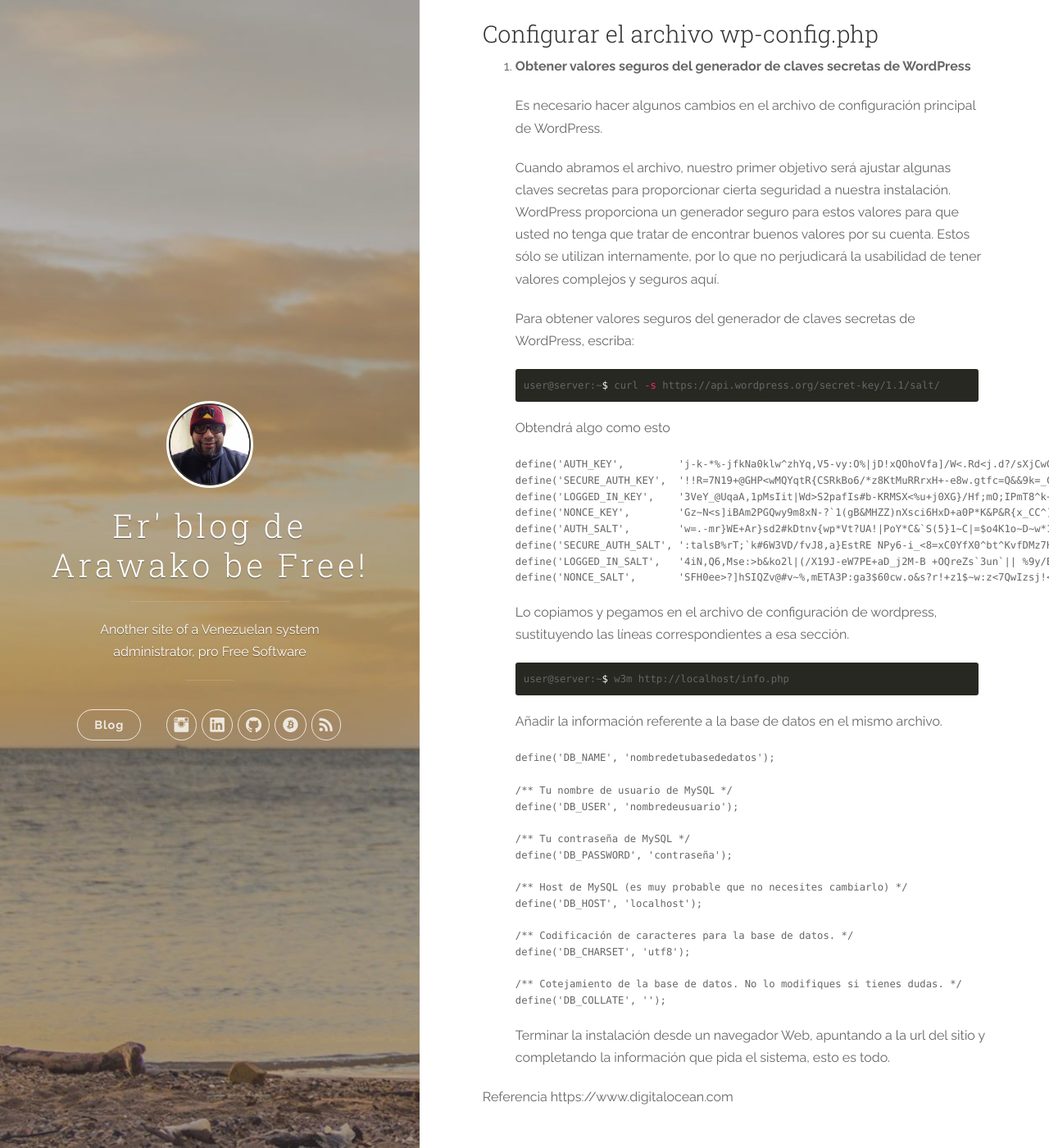
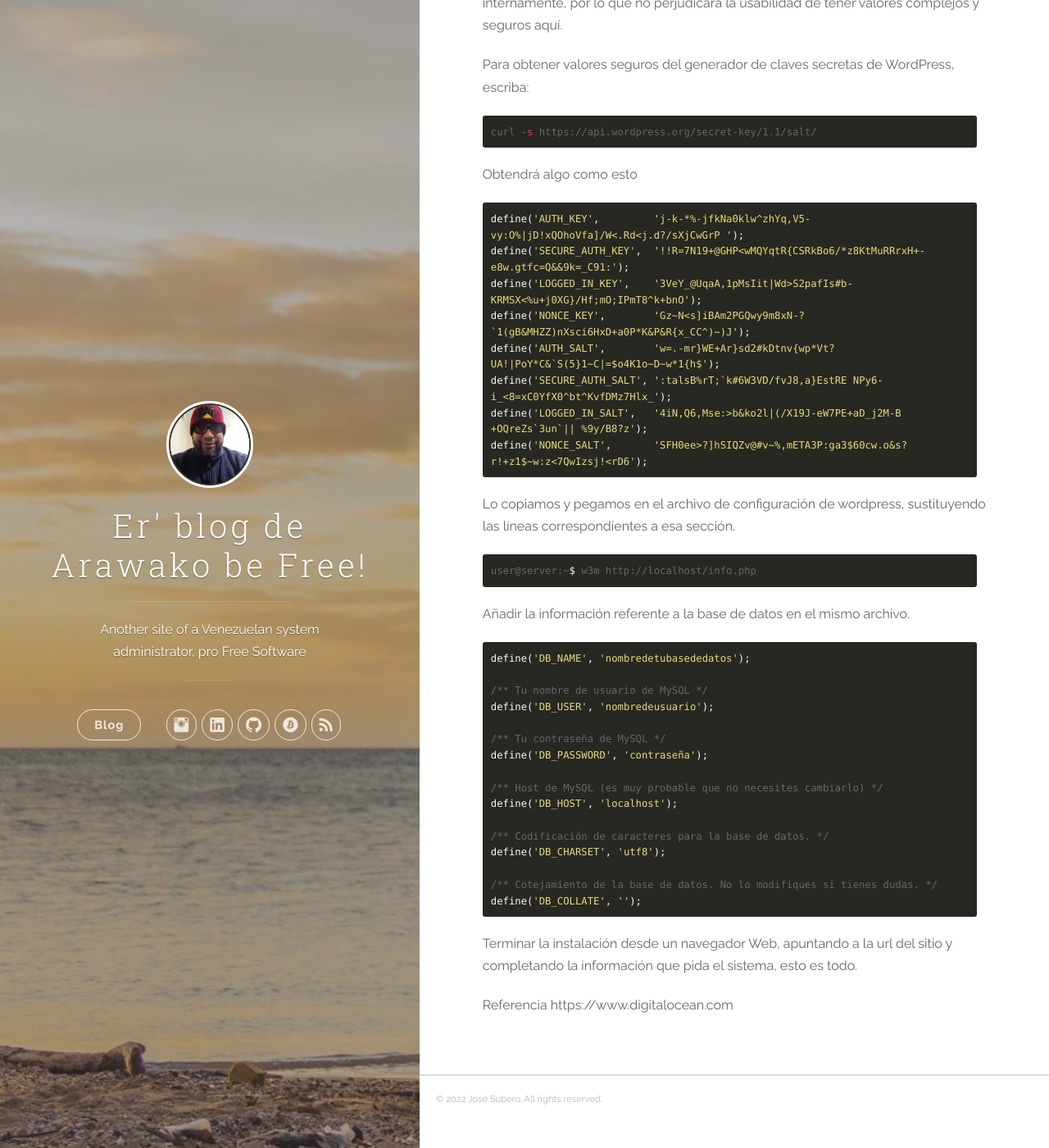
Before and after one commit to arawako/arawako.github.io, a Jekyll site: the page built from _posts/2018-11-21-wp_lemp.md, in a window 1280 px wide and 1400 px high, scrolled down 3511 px. Shown: the whole window at 82% size. Built offline with Jekyll 4.4.1, drawn with Linux system fonts in a browser that asks for light colours; some of the changed text lies outside the part shown.

Commit message:
Updating code box on LAN post

````diff
--- a/_posts/2018-11-21-wp_lemp.md
+++ b/_posts/2018-11-21-wp_lemp.md
@@ -5,221 +5,181 @@ description: Instalar Wordpress sobre LEMP
 image: assets/images/wplemp_01.png
 ---
 ##  Instalar Wordpress sobre LEMP ##
-
 Luego de haber instalado LEMP podemos usarlo para servir páginas Web, en estas notas aprenderemos cómo instalar el CMS Wordpress sobre LEPM.
-
 **Actualizar el sistema**
-
-   ```shell
-   user@server:~$ apt-get update && apt-get -y upgrade
-   ```
+```bash
+apt-get update && apt-get -y upgrade
+```
 ------
 ### Instalar extensiones adicionales de PHP requeridas por Wordpress ###
-
 1. **Instalación**
-
-   ```shell
-   user@server:~$ sudo apt install php-curl php-gd php-intl php-mbstring php-soap php-xml php-xmlrpc php-zip
-   ```
-
+```bash
+sudo apt install php-curl php-gd php-intl php-mbstring php-soap php-xml php-xmlrpc php-zip
+```
 2. **Reiniciar PHP**
-
-   ```shell
-   user@server:~$ sudo systemctl restart php7.2-fpm
-   ```
+```bash
+sudo systemctl restart php7.2-fpm
+```
 ------
 ### Creando la Base de Datos ###
+1. **Entrando a Mysql**
+```bash
+mysql -u root -p
+Enter password: ***** (usa la clave que creaste cuando instalamos Mysql)
+Welcome to the MySQL monitor.  Commands end with ; or \g.
+Your MySQL connection id is 8
+Server version: 5.7.24-0ubuntu0.16.04.1 (Ubuntu)
 
-1. **Entrando a Mysql**
+Copyright (c) 2000, 2018, Oracle and/or its affiliates. All rights reserved.
 
-   ```mysql
-   user@server:~$ mysql -u root -p
-   Enter password: ***** (usa la clave que creaste cuando instalamos Mysql)
-   Welcome to the MySQL monitor.  Commands end with ; or \g.
-   Your MySQL connection id is 8
-   Server version: 5.7.24-0ubuntu0.16.04.1 (Ubuntu)
+Oracle is a registered trademark of Oracle Corporation and/or its
+affiliates. Other names may be trademarks of their respective
+owners.
 
-   Copyright (c) 2000, 2018, Oracle and/or its affiliates. All rights reserved.
+Type 'help;' or '\h' for help. Type '\c' to clear the current input statement.
 
-   Oracle is a registered trademark of Oracle Corporation and/or its
-   affiliates. Other names may be trademarks of their respective
-   owners.
+mysql>
+```
+2. **Creando la Base de Datos**
+```sql
+mysql> CREATE DATABASE db_name DEFAULT CHARACTER SET utf8 COLLATE utf8_unicode_ci;
+Query OK, 1 row affected (0.00 sec)
+```
+3. **Añadiendo nuevo usuario administrador para la base de datos creada**
+```sql
+mysql> GRANT ALL ON db_name.* TO 'user_name'@'localhost' IDENTIFIED BY 'uer_passwd';
+Query OK, 0 rows affected, 1 warning (0.01 sec)
+```
+4. **Regenerando los permisos**
+```sql
+mysql> FLUSH PRIVILEGES;
+Query OK, 0 rows affected (0.02 sec)
+```
+5. **Saliendo del shell de Mysql**
+```sql
+mysql> EXIT;
+Bye
+```
+------
+### Creando un V-Host en NGINX para Wordpress ###
+1. **Creando el archivo de configuración**
+```bash
+sudo vim /etc/nginx/sites-available/name_vhost
+```
+2. **Añadir este contenido**
+```nginx
+server {
+      listen 80 default_server;
+      listen [::]:80 default_server;
 
-   Type 'help;' or '\h' for help. Type '\c' to clear the current input statement.
+      root /var/www/wordpress;
+      index index.php index.html index.htm index.nginx-debian.html;
 
-   mysql>
-   ```
+      server_name server_domain_or_IP;
 
-2. **Creando la Base de Datos**
+      location / {
+         #try_files $uri $uri/ =404;
+         try_files $uri $uri/ /index.php$is_args$args;
+      }
 
-   ```mysql
-   mysql> CREATE DATABASE db_name DEFAULT CHARACTER SET utf8 COLLATE utf8_unicode_ci;
-   Query OK, 1 row affected (0.00 sec)
-   ```
+      location ~ \.php$ {
+         include snippets/fastcgi-php.conf;
+         fastcgi_pass unix:/run/php/php7.0-fpm.sock;
+      }
 
-3. **Añadiendo nuevo usuario administrador para la base de datos creada**
+      location ~ /\.ht {
+         deny all;
+      }
 
-   ```mysql
-   mysql> GRANT ALL ON db_name.* TO 'user_name'@'localhost' IDENTIFIED BY 'uer_passwd';
-   Query OK, 0 rows affected, 1 warning (0.01 sec)
-   ```
-
-4. **Regenerando los permisos**
-
-   ```mysql
-   mysql> FLUSH PRIVILEGES;
-   Query OK, 0 rows affected (0.02 sec)
-   ```
-
-5. **Saliendo del shell de Mysql**
-
-   ```mysql
-   mysql> EXIT;
-   Bye
-   ```
-------
-
-### Creando un V-Host en NGINX para Wordpress ###
-
-1. **Creando el archivo de configuración**
-
-   ```shell
-   user@server:~$ sudo vim /etc/nginx/sites-available/name_vhost
-   ```
-
-2. **Añadir este contenido**
-
-   ```nginx
-   server {
-       listen 80 default_server;
-       listen [::]:80 default_server;
-
-       root /var/www/wordpress;
-       index index.php index.html index.htm index.nginx-debian.html;
-
-       server_name server_domain_or_IP;
-
-       location / {
-           #try_files $uri $uri/ =404;
-           try_files $uri $uri/ /index.php$is_args$args;
-       }
-
-       location ~ \.php$ {
-           include snippets/fastcgi-php.conf;
-           fastcgi_pass unix:/run/php/php7.0-fpm.sock;
-       }
-
-       location ~ /\.ht {
-           deny all;
-       }
-
-       location = /favicon.ico { log_not_found off; access_log off; }
-       location = /robots.txt { log_not_found off; access_log off; allow all; }
-       location ~* \.(css|gif|ico|jpeg|jpg|js|png)$ {
-           expires max;
-           log_not_found off;
-       }
-   }
-   ```
+      location = /favicon.ico { log_not_found off; access_log off; }
+      location = /robots.txt { log_not_found off; access_log off; allow all; }
+      location ~* \.(css|gif|ico|jpeg|jpg|js|png)$ {
+      expires max;
+         log_not_found off;
+      }
+}
+```
 3. **Verificar si no hay errores en la sintaxis**
-
-   ```nginx
-   user@server:~$ sudo nginx -t
-   ```
+```bash
+sudo nginx -t
+```
 4. **Aplicar cambios en NGINX**
-   ```shell
-   user@server:~$ sudo systemctl reload nginx
-   ```
-
+```bash
+sudo systemctl reload nginx
+```
 ------
 
 ### Descargar Wordpress ###
+1. **Descarga Wordpress en español**
+```bash
+curl -LO https://es.wordpress.org/wordpress-4.9.8-es_ES.tar.gz
+% Total    % Received % Xferd  Average Speed   Time    Time     Time  Current
+Dload  Upload   Total   Spent    Left  Speed
+100    9045k    100     9045k    0     0  13.3M      0
+--:--:-- --:--:-- --:--:-- 13.3M
+```
+2. **Descomprimir el paquete y extraer su contenido**
+```bash
+tar xzvf wordpress-4.9.8-es_ES.tar.gz
+```
+3. **Crear archivo de configuración de Wordpress a partir del archivo example**
+```bash
+cp ~/wordpress/wp-config-sample.php ~/wordpress/wp-config.php
+```
+4. **Copiar el directorio wordpress/ a la ruta /var/www/**
+```bash
+sudo cp -a ~/wordpress /var/www/wordpress
+```
+5. **Asignar a www-data como dueño de la carpeta wordpress**
+```bash
+sudo chown -R www-data:www-data /var/www/wordpress
+```
+------
+### Configurar el archivo wp-config.php ###
+1. **Obtener valores seguros del generador de claves secretas de WordPress**
+Es necesario hacer algunos cambios en el archivo de configuración principal de WordPress.
 
-1. **Descarga Wordpress en español**
+Cuando abramos el archivo, nuestro primer objetivo será ajustar algunas claves secretas para proporcionar cierta seguridad a nuestra instalación. WordPress proporciona un generador seguro para estos valores para que usted no tenga que tratar de encontrar buenos valores por su cuenta. Estos sólo se utilizan internamente, por lo que no perjudicará la usabilidad de tener valores complejos y seguros aquí.
 
-   ```shell
-   user@server:~$ curl -LO https://es.wordpress.org/wordpress-4.9.8-es_ES.tar.gz
-     % Total    % Received % Xferd  Average Speed   Time    Time     Time  Current
-                                    Dload  Upload   Total   Spent    Left  Speed
-   100 9045k  100 9045k    0     0  13.3M      0 --:--:-- --:--:-- --:--:-- 13.3M
-   ```
-2. **Descomprimir el paquete y extraer su contenido**
+Para obtener valores seguros del generador de claves secretas de WordPress, escriba:
+```bash
+curl -s https://api.wordpress.org/secret-key/1.1/salt/
+```
+Obtendrá algo como esto
+```php
+define('AUTH_KEY',         'j-k-*%-jfkNa0klw^zhYq,V5-vy:O%|jD!xQOhoVfa]/W<.Rd<j.d?/sXjCwGrP ');
+define('SECURE_AUTH_KEY',  '!!R=7N19+@GHP<wMQYqtR{CSRkBo6/*z8KtMuRRrxH+-e8w.gtfc=Q&&9k=_C91:');
+define('LOGGED_IN_KEY',    '3VeY_@UqaA,1pMsIit|Wd>S2pafIs#b-KRMSX<%u+j0XG}/Hf;mO;IPmT8^k+bnO');
+define('NONCE_KEY',        'Gz~N<s]iBAm2PGQwy9m8xN-?`1(gB&MHZZ)nXsci6HxD+a0P*K&P&R{x_CC^)~)J');
+define('AUTH_SALT',        'w=.-mr}WE+Ar}sd2#kDtnv{wp*Vt?UA!|PoY*C&`S(5}1~C|=$o4K1o~D~w*1{h$');
+define('SECURE_AUTH_SALT', ':talsB%rT;`k#6W3VD/fvJ8,a}EstRE NPy6-i_<8=xC0YfX0^bt^KvfDMz7Hlx_');
+define('LOGGED_IN_SALT',   '4iN,Q6,Mse:>b&ko2l|(/X19J-eW7PE+aD_j2M-B +OQreZs`3un`|| %9y/B8?z');
+define('NONCE_SALT',       'SFH0ee>?]hSIQZv@#v~%,mETA3P:ga3$60cw.o&s?r!+z1$~w:z<7QwIzsj!<rD6');
+```
+Lo copiamos y pegamos en el archivo de configuración de wordpress, sustituyendo las líneas correspondientes a esa sección.
 
-   ```shell
-   user@server:~$ tar xzvf wordpress-4.9.8-es_ES.tar.gz
-   ```
-3. **Crear archivo de configuración de Wordpress a partir del archivo example**
+```shell
+user@server:~$ w3m http://localhost/info.php
+```
+Añadir la información referente a la base de datos en el mismo archivo.
+```php
+define('DB_NAME', 'nombredetubasededatos');
 
-   ```shell
-   user@server:~$ cp ~/wordpress/wp-config-sample.php ~/wordpress/wp-config.php
-   ```
-4. **Copiar el directorio wordpress/ a la ruta /var/www/**
+/** Tu nombre de usuario de MySQL */
+define('DB_USER', 'nombredeusuario');
 
-   ```shell
-   user@server:~$ sudo cp -a ~/wordpress /var/www/wordpress
-   ```
-5. **Asignar a www-data como dueño de la carpeta wordpress**
+/** Tu contraseña de MySQL */
+define('DB_PASSWORD', 'contraseña');
 
-   ```shell
-   user@server:~$ sudo chown -R www-data:www-data /var/www/wordpress
-   ```
+/** Host de MySQL (es muy probable que no necesites cambiarlo) */
+define('DB_HOST', 'localhost');
 
-------
+/** Codificación de caracteres para la base de datos. */
+define('DB_CHARSET', 'utf8');
 
-### Configurar el archivo wp-config.php ###
-
-1. **Obtener valores seguros del generador de claves secretas de WordPress**
-
-   Es necesario hacer algunos cambios en el archivo de configuración principal de WordPress.
-
-   Cuando abramos el archivo, nuestro primer objetivo será ajustar algunas claves secretas para proporcionar cierta seguridad a nuestra instalación. WordPress proporciona un generador seguro para estos valores para que usted no tenga que tratar de encontrar buenos valores por su cuenta. Estos sólo se utilizan internamente, por lo que no perjudicará la usabilidad de tener valores complejos y seguros aquí.
-
-   Para obtener valores seguros del generador de claves secretas de WordPress, escriba:
-
-   ```shell
-   user@server:~$ curl -s https://api.wordpress.org/secret-key/1.1/salt/
-   ```
-
-   Obtendrá algo como esto
-
-   ```php+HTML
-   define('AUTH_KEY',         'j-k-*%-jfkNa0klw^zhYq,V5-vy:O%|jD!xQOhoVfa]/W<.Rd<j.d?/sXjCwGrP ');
-   define('SECURE_AUTH_KEY',  '!!R=7N19+@GHP<wMQYqtR{CSRkBo6/*z8KtMuRRrxH+-e8w.gtfc=Q&&9k=_C91:');
-   define('LOGGED_IN_KEY',    '3VeY_@UqaA,1pMsIit|Wd>S2pafIs#b-KRMSX<%u+j0XG}/Hf;mO;IPmT8^k+bnO');
-   define('NONCE_KEY',        'Gz~N<s]iBAm2PGQwy9m8xN-?`1(gB&MHZZ)nXsci6HxD+a0P*K&P&R{x_CC^)~)J');
-   define('AUTH_SALT',        'w=.-mr}WE+Ar}sd2#kDtnv{wp*Vt?UA!|PoY*C&`S(5}1~C|=$o4K1o~D~w*1{h$');
-   define('SECURE_AUTH_SALT', ':talsB%rT;`k#6W3VD/fvJ8,a}EstRE NPy6-i_<8=xC0YfX0^bt^KvfDMz7Hlx_');
-   define('LOGGED_IN_SALT',   '4iN,Q6,Mse:>b&ko2l|(/X19J-eW7PE+aD_j2M-B +OQreZs`3un`|| %9y/B8?z');
-   define('NONCE_SALT',       'SFH0ee>?]hSIQZv@#v~%,mETA3P:ga3$60cw.o&s?r!+z1$~w:z<7QwIzsj!<rD6');
-   ```
-
-   Lo copiamos y pegamos en el archivo de configuración de wordpress, sustituyendo las líneas correspondientes a esa sección.
-
-   ```shell
-   user@server:~$ w3m http://localhost/info.php
-   ```
-
-   Añadir la información referente a la base de datos en el mismo archivo.
-
-   ```php+HTML
-   define('DB_NAME', 'nombredetubasededatos');
-
-   /** Tu nombre de usuario de MySQL */
-   define('DB_USER', 'nombredeusuario');
-
-   /** Tu contraseña de MySQL */
-   define('DB_PASSWORD', 'contraseña');
-
-   /** Host de MySQL (es muy probable que no necesites cambiarlo) */
-   define('DB_HOST', 'localhost');
-
-   /** Codificación de caracteres para la base de datos. */
-   define('DB_CHARSET', 'utf8');
-
-   /** Cotejamiento de la base de datos. No lo modifiques si tienes dudas. */
-   define('DB_COLLATE', '');
-   ```
-
-   Terminar la instalación desde un navegador Web, apuntando a la url del sitio y completando la información que pida el sistema, esto es todo.
+/** Cotejamiento de la base de datos. No lo modifiques si tienes dudas. */
+define('DB_COLLATE', '');
+```
+Terminar la instalación desde un navegador Web, apuntando a la url del sitio y completando la información que pida el sistema, esto es todo.
 
 Referencia https://www.digitalocean.com
````
